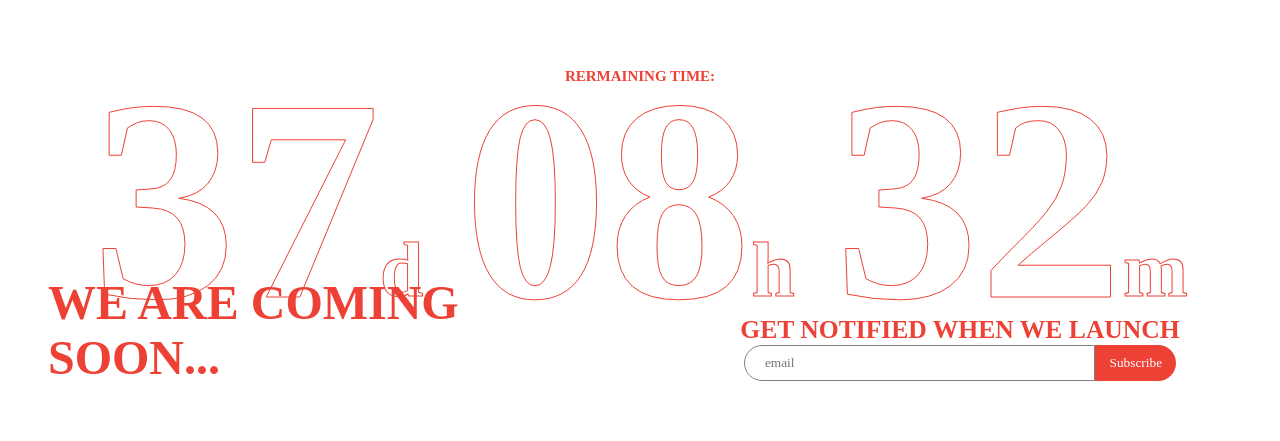
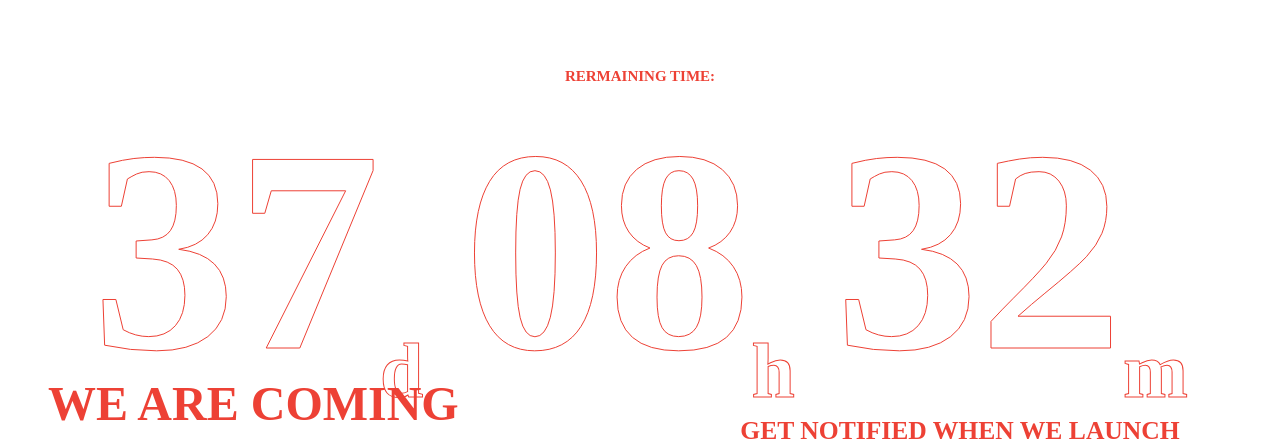
Before and after one commit to anuragdwi/firebase-project, a plain HTML site: page index.html in a window 1280 px wide. Shown: the part 62-503 px from the top of the page. Drawn offline with Linux system fonts and the light colour scheme.

Commit message:
last change

```diff
--- a/css/style.scss
+++ b/css/style.scss
@@ -84,7 +84,6 @@ nav {
       h2 {
         margin: 0;
         font-size: 18rem;
-        line-height: 0.8;
       }
     }
     .dot {
```
Also changed, not shown: css/style.css, 1 other file.
